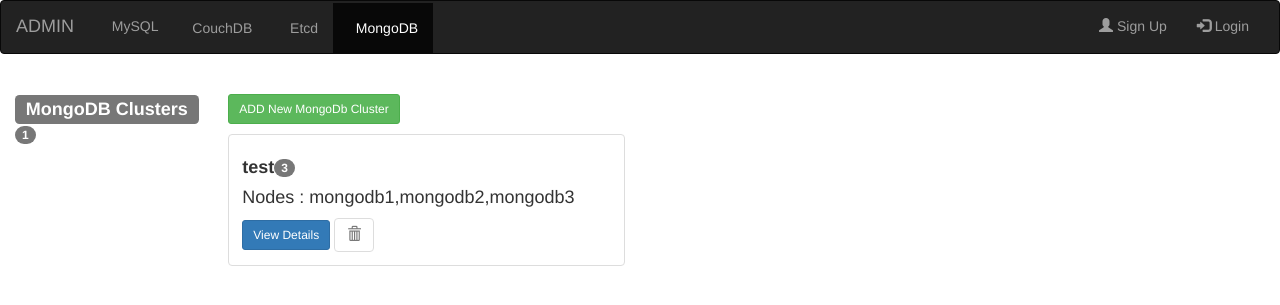
After one commit to basivireddy/DBClusterADMIN, a Django app: page /mongodb/ in a window 1280 px wide. The commit adds this page. Shown: the top 305 px of the page. Run offline with Django 3.2, Linux system fonts and the light colour scheme; data comes from the database, SQL or seed files in the repository; both versions use the stored data as it was after the commit; some libraries are stand-ins or nearby versions.

Commit message:
mongodb cluster added

```diff
--- a/ClusterMonitoring/settings.py
+++ b/ClusterMonitoring/settings.py
@@ -40,6 +40,7 @@
     'mysql',
     'couchdb',
     'etcd',
+    'mongodb',
 ]
 
 MIDDLEWARE_CLASSES = [
@@ -122,8 +123,8 @@
 
 # Static files (CSS, JavaScript, Images)
 # https://docs.djangoproject.com/en/1.9/howto/static-files/
+
+
 STATIC_ROOT = os.path.join(BASE_DIR, "templates/static")
 
-
-
 STATIC_URL = '/static/'
--- a/ClusterMonitoring/urls.py
+++ b/ClusterMonitoring/urls.py
@@ -15,10 +15,13 @@
 """
 from django.conf.urls import url,include
 from django.contrib import admin
+from django.conf.urls.static import static
+from django.conf import settings
 
 urlpatterns = [
     url(r'^admin/', admin.site.urls),
     url(r'^mysql/', include('mysql.urls')),
     url(r'^couchdb/', include('couchdb.urls')),
     url(r'^etcd/', include('etcd.urls')),
-]
+    url(r'^mongodb/', include('mongodb.urls')),
+] + static(settings.STATIC_URL, document_root=settings.STATIC_ROOT)
--- /dev/null
+++ b/mongodb/urls.py
@@ -0,0 +1,9 @@
+from django.conf.urls import url
+from . import views
+app_name = 'mongodb'
+urlpatterns = [
+
+    url(r'^$', views.mongodbclusterlist, name='mongodbclusterlist'),
+    url(r'^mongodbcluster/(?P<mongodbcluster_id>[0-9]+)/$', views.mongodbcluster_detail, name='mongodbcluster_detail'),
+
+]
--- a/mongodb/views.py
+++ b/mongodb/views.py
@@ -1,3 +1,46 @@
-from django.shortcuts import render
 
-# Create your views here.
+from django.http import HttpResponse
+from .models import MongodbCluster
+
+
+
+
+from django.shortcuts import render, get_object_or_404
+
+
+def mongodbclusterlist(request):
+    clusterslist = MongodbCluster.objects.all()
+    return render(request, 'mongodb/mongodbclusterlist.html', {'clusterslist': clusterslist})
+
+
+def mongodbcluster_detail(request, mongodbcluster_id):
+    cl = get_object_or_404(MongodbCluster, pk=mongodbcluster_id)
+    clusterdeatils = cl.ips
+    nodes = clusterdeatils.split(",")
+    from pymongo import Connection
+    c = Connection(nodes)
+    cluster_detail = c.admin.command("replSetGetStatus")
+    css = "col-md-" + str(12 / len(nodes))
+    css_table = "table-responsive col-md-" + str(9 / (len(nodes)))
+    nodes_details = []
+    nodesnames = cl.names.split(",")
+    for i in range(len(nodes)):
+        nodes_details.append([nodesnames[i], nodes[i]])
+
+    parameters = ['name', 'uptime', 'health', 'stateStr']
+    cluster_deatils = {'name': [], 'uptime': [], 'health': [], 'stateStr': []}
+    for i in cluster_detail['members']:
+        for k in parameters:
+            cluster_deatils[k].append(i[k])
+
+    context = {
+        'setname': cluster_detail['set'],
+        'mongodbcluster': cl,
+        'cluster_deatils': cluster_deatils,
+        'css': css,
+        'css_table': css_table,
+        'nodes_details': nodes_details,
+        'nodes': nodes,
+    }
+
+    return render(request, 'mongodb/mongodbcluster_detail.html', context)
--- a/templates/base.html
+++ b/templates/base.html
@@ -33,6 +33,7 @@
                 <li class="{% block mysqlcluster_active %}{% endblock %}"><a href="{% url 'mysql:mysqlclusterlist'  %}">&nbsp; MySQL</a></li>
                 <li class="{% block couchdbcluster_active %}{% endblock %}"><a href="{% url 'couchdb:couchdbclusterlist'  %}">&nbsp;CouchDB</a></li>
                 <li class="{% block etcdcluster_active %}{% endblock %}"><a href="{% url 'etcd:etcdclusterlist'  %}">&nbsp; Etcd</a></li>
+                <li class="{% block mongodbcluster_active %}{% endblock %}"><a href="{% url 'mongodb:mongodbclusterlist'  %}">&nbsp; MongoDB</a></li>
 
 
             </ul>
--- /dev/null
+++ b/templates/mongodb/mongodbclusterlist.html
@@ -0,0 +1,58 @@
+{% extends 'base.html' %}
+{% block title %}MongoDB Clusters{% endblock %}
+{% block  mongodbcluster_active %}active{% endblock %}
+
+{% block body %}
+    <div class="albums-container container-fluid">
+
+    <!-- Albums -->
+    <div class="row">
+        <div class="col-sm-2">
+            <h3><span class="label label-default">MongoDB Clusters</span> <span class="badge">{{ clusterslist|length }}</span></h3>
+        </div>
+        <div class="col-sm-9">
+            <h3><a href="#" class="btn btn-success btn-sm" role="button">ADD New MongoDb Cluster</a></h3>
+        </div>
+        {% if clusterslist %}
+            {% for mongodbcluster in clusterslist %}
+                <div class="col-sm-7 col-lg-4">
+                    <div class="thumbnail">
+
+                        <div class="caption">
+                            <h4><b>{{ mongodbcluster.cname }}</b><span class="badge">{{ mongodbcluster.numofnodes }}</span> </h4>
+                            <h4>Nodes : {{ mongodbcluster.names }}</h4>
+
+
+                            <!-- View Details -->
+                            <a href="{% url 'mongodb:mongodbcluster_detail'  mongodbcluster.id %}" class="btn btn-primary btn-sm" role="button">View Details</a>
+
+                            <!-- Delete Album -->
+                            <form action="#" method="post" style="display: inline;">
+                                {% csrf_token %}
+                                <input type="hidden" name="mysqlcluster_id" value="{{ mysqlcluster.id }}" />
+                                <button type="submit" class="btn btn-default disabled">
+                                    <span class="glyphicon glyphicon-trash"></span>
+                                </button>
+                            </form>
+
+
+                        </div>
+                    </div>
+                </div>
+                {% cycle '' '' '' '' '' '<div class="clearfix visible-lg"></div>' %}
+            {% endfor %}
+        {% else %}
+
+        {% endif %}
+    </div>
+    </div>
+
+
+
+
+{% endblock %}
+
+
+
+</body>
+</html>
```
Also changed, not shown: templates/mongodb/mongodbcluster_detail.html (added, +67 -0 lines), db.sqlite3, mongodb/forms.py (added), mongodb/migrations/0001_initial.py (added), 9 other files.
